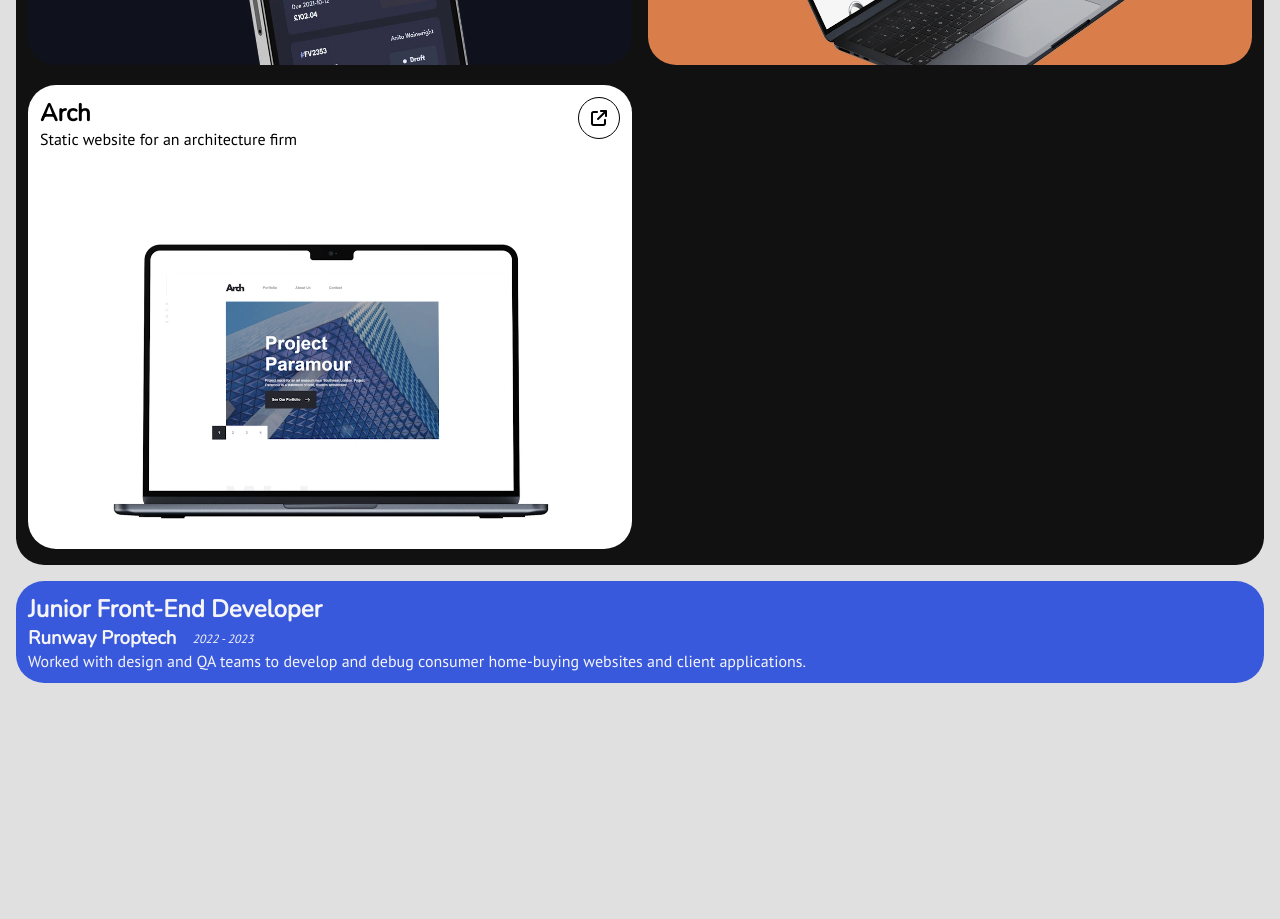
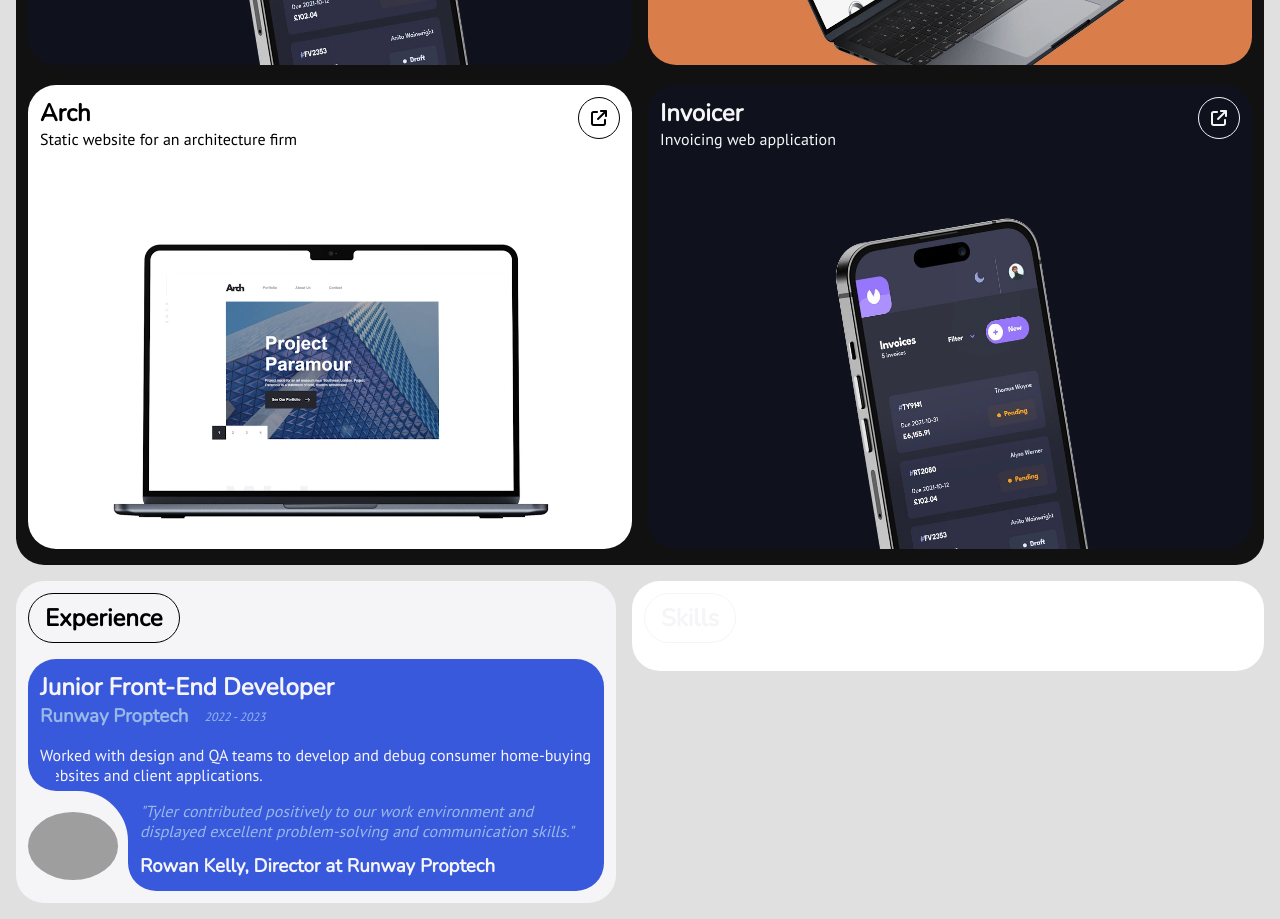
Before and after one commit to GarnerCode/garnercode-v3, a Nuxt app: page / in a window 1280 px wide. Shown: the part 800-1719 px from the top of the page. Before the commit the page ends 1499 px from the top, so only its background shows below. Built offline with nearby package versions, Linux system fonts and the light colour scheme; grey boxes are pictures that could not be loaded.

Commit message:
Styled Experience component

```diff
--- a/components/Experience.vue
+++ b/components/Experience.vue
@@ -1,25 +1,47 @@
 <template>
     <div id="experience">
-        <section class="panel experience-panel" v-for="(item, index) of experience" :key="index">
-            <div class="feature-text">
+        <section class="panel experience-panel">
+            <h2 class="panel-header">Experience</h2>
+            <div class="experience-item panel" v-for="(item, index) of experience" :key="index">
                 <h2>{{ item.title }}</h2>
                 <div class="row">
-                <h3>{{ item.company }}</h3>
+                    <h3 class="company">{{ item.company }}</h3>
                     <p class="fine">{{ item.dates }}</p>
                 </div>
-            <p>Worked with design and QA teams to develop and debug consumer home-buying websites and client applications.</p>
+                <p class="description">Worked with design and QA teams to develop and debug consumer home-buying websites and client applications.</p>
+                <div class="credit-img-border credit-img-border-top"></div>
+                <div class="credit-img-border credit-img-border-right"></div>
+                <div class="credit-img-container">
+                    <img :src="item.creditImg" alt="">
+                </div>
+                <div class="quote-container">
+                    <p class="quote">"{{ item.quote }}"</p>
+                    <h3 class="quote-credit">{{ item.credit }}</h3>
+                </div>
             </div>
         </section>
     </div>
 </template>
 
 <style lang="scss">
+    @media screen and (min-width: 0px) {
         #experience {
             .experience-panel {
-            background: var(--color-primary);
-            color: var(--color-white);
+                background: var(--color-white);
+                color: black;
                 margin: 1rem;
                 padding: 0.75rem;
+            }
+            .panel-header {
+                color: black;
+                border-color: black;
+            }
+            .experience-item {
+                background-color: var(--color-primary);
+                color: var(--color-white);
+                border-radius: var(--border-radius);
+                padding: 0.75rem;
+                position: relative;
             }
             .row {
                 display: flex;
@@ -29,6 +51,71 @@
                 .fine {
                     font-size: 12px;
                     font-style: italic;
+                }
+            }
+            .company, .fine {
+                color: var(--color-secondary);
+            }
+            .description {
+                margin: 1rem 0;
+            }
+            .credit-img-border {
+                position: absolute;
+                width: 28px;
+                height: 28px;
+                border-bottom-left-radius: var(--border-radius);
+                background-color: var(--color-primary);
+                box-shadow: -5px 5px 0 5px var(--color-white);
+                &.credit-img-border-top {
+                    bottom: 100px;
+                    left: 0;
+                }
+                &.credit-img-border-right {
+                    bottom: 0;
+                    left: 100px;
+                }
+            }
+            .credit-img-container {
+                position: absolute;
+                bottom: 0;
+                left: 0;
+                width: 100px;
+                height: 100px;
+                background-color: var(--color-white);
+                display: flex;
+                flex-direction: column;
+                justify-content: center;
+                align-items: center;
+                border-top-right-radius: 50px;
+                img {
+                    border-radius: 100%;
+                    width: 90px;
+                    position: relative;
+                    top: 5px;
+                    right: 5px;
+                }
+            }
+            .quote {
+                margin-bottom: 3rem;
+                font-style: italic;
+                color: var(--color-secondary);
+            }
+            .quote-credit {
+                margin-top: 0.75rem;
+                margin-left: 100px;
+            }
+            .quote, .quote-credit {
+                position: relative;
+                z-index: 6;
+            }
+        }
+    }
+    @media screen and (min-width: 768px) {
+        #experience {
+            width: calc(50% - 0.5rem);
+            .quote {
+                margin: 0;
+                margin-left: 100px;
             }
         }
     }
--- a/components/FeaturedProjects.vue
+++ b/components/FeaturedProjects.vue
@@ -19,6 +19,7 @@
             border-radius: var(--border-radius);
             opacity: 0;
             animation: fadeInUp 0.5s ease-in-out 1s forwards;
+            position: relative;
             .projects-container {
                 display: flex;
                 flex-direction: column;
--- a/components/Landing.vue
+++ b/components/Landing.vue
@@ -49,7 +49,7 @@
             opacity: 0;
             animation: fadeInUp 0.5s ease-in-out 0.5s forwards;
             h1 {
-                color: #98B8E7;
+                color: var(--color-secondary);
                 .highlight {
                     color: white;
                 }
--- /dev/null
+++ b/components/Skills.vue
@@ -0,0 +1,29 @@
+<template>
+    <div id="skills">
+        <section class="panel">
+            <h2 class="panel-header">Skills</h2>
+        </section>
+    </div>
+</template>
+
+<style lang="scss">
+    @media screen and (min-width: 0px) {
+        #skills {
+            section {
+                background-color: var(--color-panel);
+                color: var(--color-white);
+                padding: 0.75rem;
+                margin: 0 1rem;
+            }
+        }
+    }
+    @media screen and (min-width: 768px) {
+        #skills {
+            width: calc(50% - 0.5rem);
+            margin-top: 1rem;
+            section {
+                margin: 0;
+            }
+        }
+    }
+</style>
--- a/const/experience.ts
+++ b/const/experience.ts
@@ -4,5 +4,9 @@ export const experience = [
         company: 'Runway Proptech',
         dates: '2022 - 2023',
         companyLink: '',
+        quote: 'Tyler contributed positively to our work environment and displayed excellent problem-solving and communication skills.',
+        credit: 'Rowan Kelly, Director at Runway Proptech',
+        creditDetails: '',
+        creditImg: 'https://media.licdn.com/dms/image/C5603AQGHzBb73A-t7g/profile-displayphoto-shrink_100_100/0/1547277520921?e=1694649600&v=beta&t=TFB3T2pFhqk7JJdGASu68xf5yNrleEjQmD7SywY15_E',
     }
 ]
--- a/const/projects.ts
+++ b/const/projects.ts
@@ -20,4 +20,11 @@ export const projects = [
         link: 'https://arch-olive.vercel.app/',
         lightText: false,
     },
+    {
+        title: 'Invoicer',
+        description: 'Invoicing web application',
+        image: 'invoicer.webp',
+        link: 'https://invoicer-blue.vercel.app/',
+        lightText: true,
+    },
 ]
--- a/layouts/default.vue
+++ b/layouts/default.vue
@@ -15,6 +15,7 @@
 
         --color-white: #F5F5F7;
         --color-primary: #3959DC;
+        --color-secondary: #98B8E7;
         --border-radius: 28px;
         --font-family-primary: 'Nunito', sans-serif;
         --font-family-secondary: 'PT Sans', sans-serif;
--- a/pages/index.vue
+++ b/pages/index.vue
@@ -5,7 +5,10 @@
       <About></About>
     </div>
     <FeaturedProjects></FeaturedProjects>
-    <Experience></Experience>
+    <div class="row">
+      <Experience></Experience>
+      <Skills></Skills>
+    </div>
   </div>
 </template>
 
```
Lines whose indentation alone changed are shown as unchanged.
